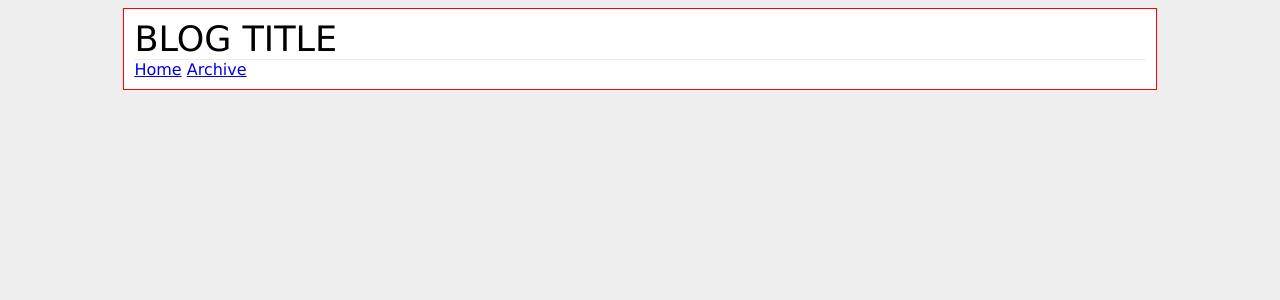
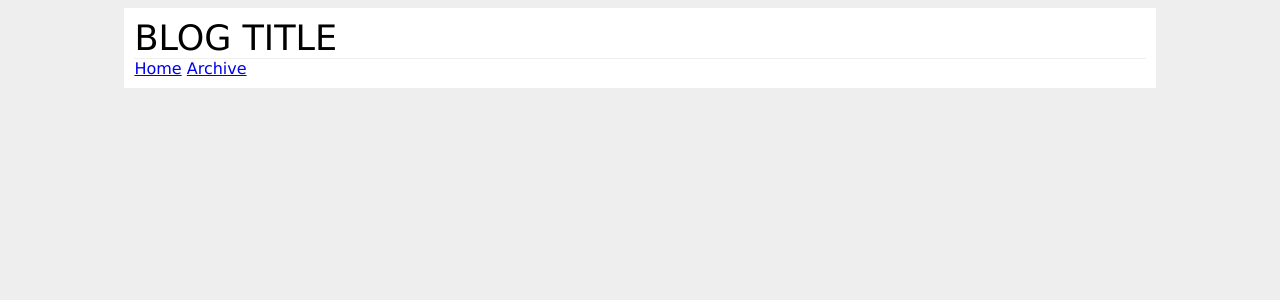
Before and after one commit to rashidshaikh/rashidshaikh.github.com, a Jekyll site: the page index.html, which Jekyll copies as it is, in a window 1280 px wide. Shown: the top 300 px of the page. Built offline with Jekyll 4.4.1, drawn with Linux system fonts in a browser that asks for light colours.

Commit message:
Removing border

```diff
--- a/assets/styles/desktop.css
+++ b/assets/styles/desktop.css
@@ -4,7 +4,7 @@ body{
 }
 
 #mainWrapper{
-	border: 1px solid red;
+	//border: 1px solid red;
 	background-color: #FFF;
     margin: auto;
     width: 80%;
--- a/assets/styles/mobile.css
+++ b/assets/styles/mobile.css
@@ -2,7 +2,7 @@ body{
 	background-color: #EEE;
 }
 #mainWrapper{
-	border: 1px solid red;
+	//border: 1px solid red;
 	background-color: #FFF;
 	padding: 4px;
 }
```
